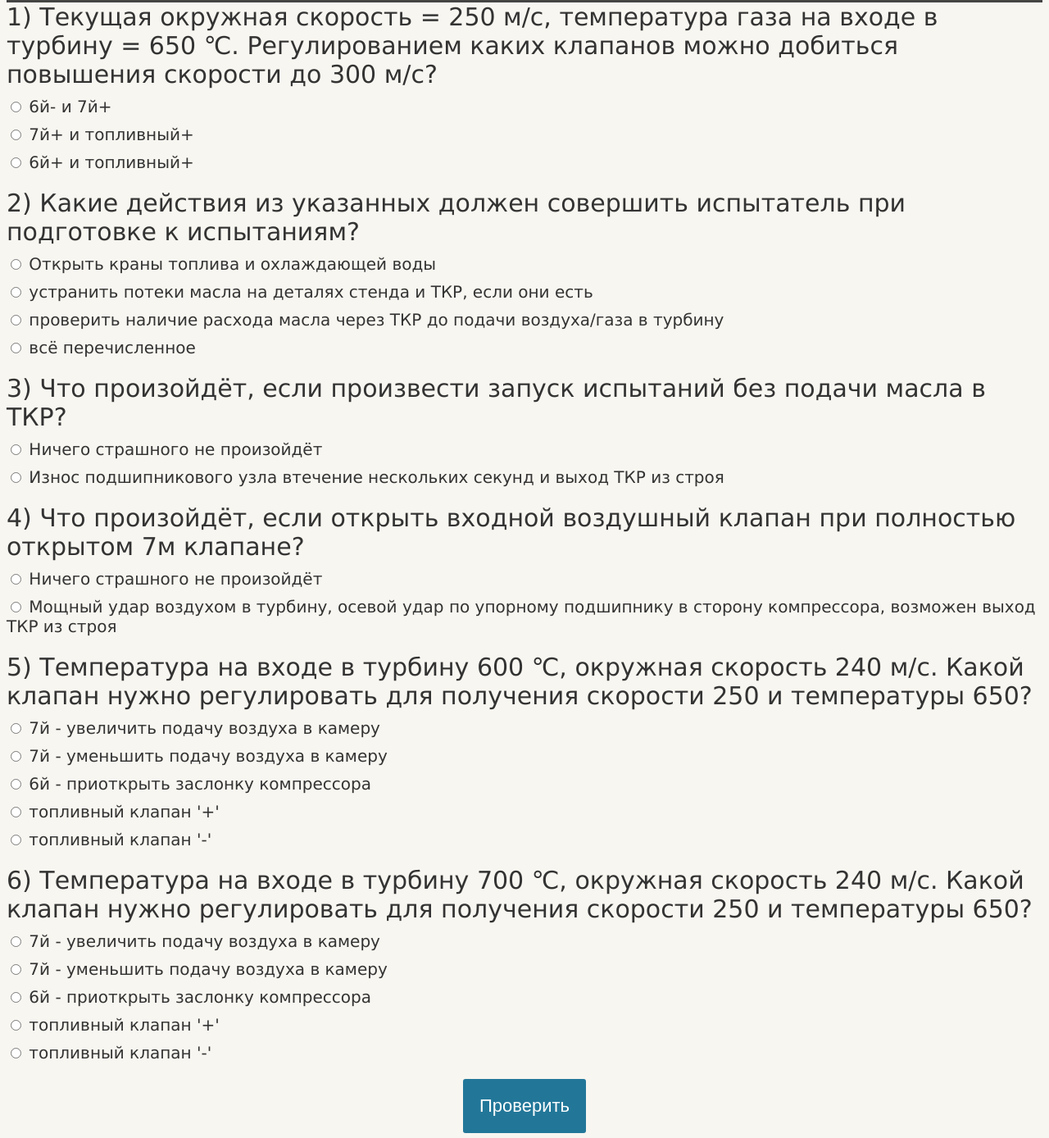
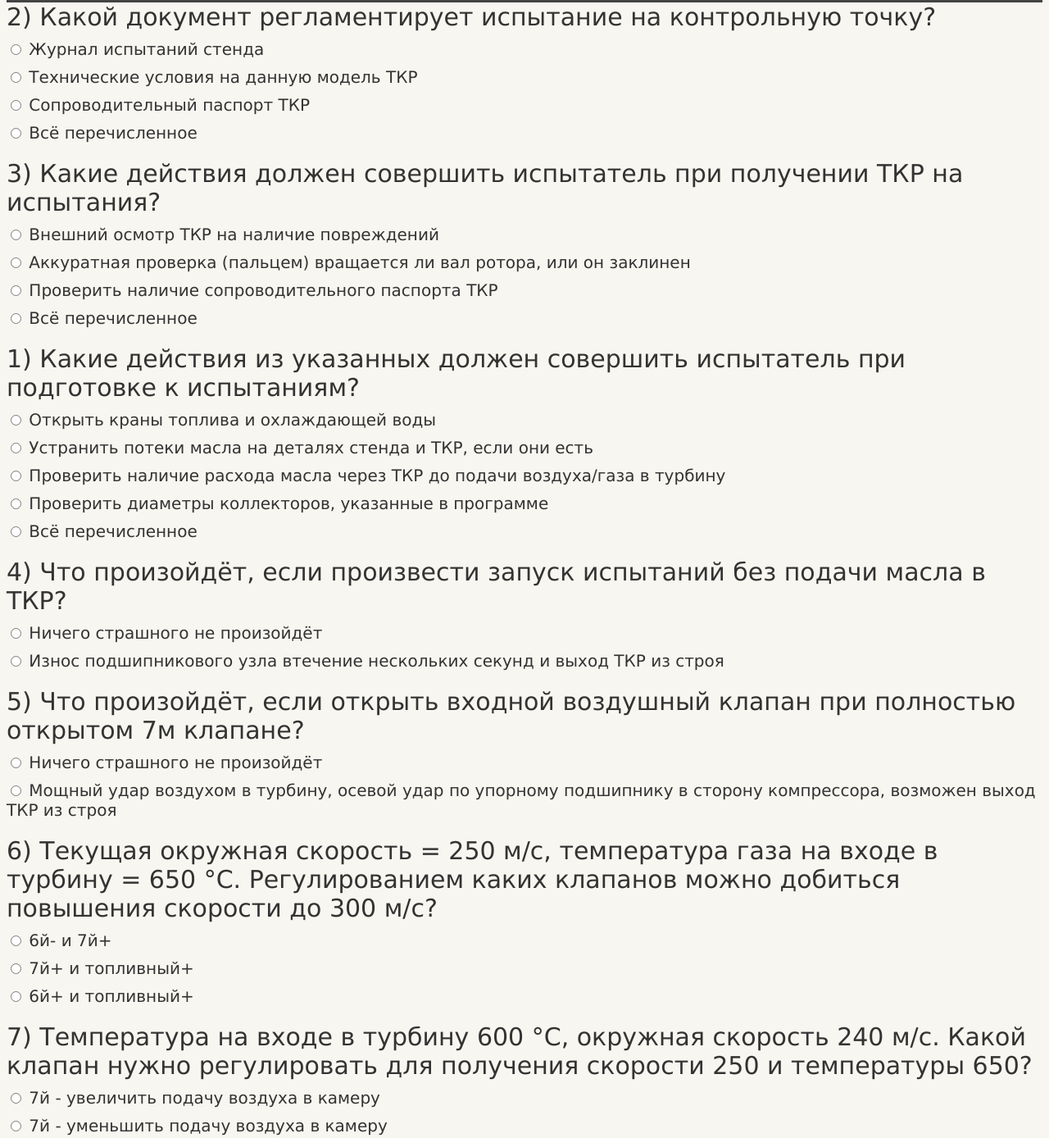
Before and after one commit to ispcenter/ispitatel_exam, a plain HTML site: page index.html in a window 1280 px wide. Shown: the part 49-1437 px from the top of the page at 82% size. Drawn offline with nearby package versions, Linux system fonts and the light colour scheme.

Commit message:
обновление

```diff
--- a/questions.js
+++ b/questions.js
@@ -1,6 +1,59 @@
 const myQuestions = [
+
+    // общая теория
   {
-    question: "1) Текущая окружная скорость = 250 м/с, температура газа на входе в турбину = 650 ℃. Регулированием каких клапанов можно добиться повышения скорости до 300 м/с?",
+    question: "2) Какой документ регламентирует испытание на контрольную точку?",
+    answers: {
+      a: "Журнал испытаний стенда",
+      b: "Технические условия на данную модель ТКР",
+      c: "Сопроводительный паспорт ТКР",
+      d: "Всё перечисленное"
+    },
+    correctAnswer: "b"
+  },
+  {
+    question: "3) Какие действия должен совершить испытатель при получении ТКР на испытания?",
+    answers: {
+      a: "Внешний осмотр ТКР на наличие повреждений",
+      b: "Аккуратная проверка (пальцем) вращается ли вал ротора, или он заклинен",
+      c: "Проверить наличие сопроводительного паспорта ТКР",
+      d: "Всё перечисленное"
+    },
+    correctAnswer: "d"
+  },
+
+  // подготовка к испытаниям
+  {
+    question: "1) Какие действия из указанных должен совершить испытатель при подготовке к испытаниям?",
+    answers: {
+      a: "Открыть краны топлива и охлаждающей воды",
+      b: "Устранить потеки масла на деталях стенда и ТКР, если они есть",
+      c: "Проверить наличие расхода масла через ТКР до подачи воздуха/газа в турбину",
+      d: "Проверить диаметры коллекторов, указанные в программе",
+      e: "Всё перечисленное"
+    },
+    correctAnswer: "e"
+  },
+  {
+    question: "4) Что произойдёт, если произвести запуск испытаний без подачи масла в ТКР?",
+    answers: {
+      a: "Ничего страшного не произойдёт",
+      b: "Износ подшипникового узла втечение нескольких секунд и выход ТКР из строя"
+    },
+    correctAnswer: "b"
+  },
+  {
+    question: "5) Что произойдёт, если открыть входной воздушный клапан при полностью открытом 7м клапане?",
+    answers: {
+      a: "Ничего страшного не произойдёт",
+      b: "Мощный удар воздухом в турбину, осевой удар по упорному подшипнику в сторону компрессора, возможен выход ТКР из строя"
+    },
+    correctAnswer: "b"
+  },
+
+  // задачник
+  {
+    question: "6) Текущая окружная скорость = 250 м/с, температура газа на входе в турбину = 650 °С. Регулированием каких клапанов можно добиться повышения скорости до 300 м/с?",
     answers: {
       a: "6й- и 7й+",
       b: "7й+ и топливный+",
@@ -9,50 +62,24 @@ const myQuestions = [
     correctAnswer: "b"
   },
   {
-    question: "2) Какие действия из указанных должен совершить испытатель при подготовке к испытаниям?",
+    question: "7) Температура на входе в турбину 600 °С, окружная скорость 240 м/с. Какой клапан нужно регулировать для получения скорости 250 и температуры 650?",
     answers: {
-      a: "Открыть краны топлива и охлаждающей воды",
-      b: "устранить потеки масла на деталях стенда и ТКР, если они есть",
-      c: "проверить наличие расхода масла через ТКР до подачи воздуха/газа в турбину",
-      d: "всё перечисленное"
+      a: "7й - увеличить подачу воздуха в камеру",
+      b: "7й - уменьшить подачу воздуха в камеру",
+      c: "6й - приоткрыть заслонку компрессора",
+      d: "Топливный клапан '+'",
+      e: "Топливный клапан '-'",
     },
     correctAnswer: "d"
   },
   {
-    question: "3) Что произойдёт, если произвести запуск испытаний без подачи масла в ТКР?",
-    answers: {
-      a: "Ничего страшного не произойдёт",
-      b: "Износ подшипникового узла втечение нескольких секунд и выход ТКР из строя"
-    },
-    correctAnswer: "b"
-  },
-  {
-    question: "4) Что произойдёт, если открыть входной воздушный клапан при полностью открытом 7м клапане?",
-    answers: {
-      a: "Ничего страшного не произойдёт",
-      b: "Мощный удар воздухом в турбину, осевой удар по упорному подшипнику в сторону компрессора, возможен выход ТКР из строя"
-    },
-    correctAnswer: "b"
-  },
-  {
-    question: "5) Температура на входе в турбину 600 ℃, окружная скорость 240 м/с. Какой клапан нужно регулировать для получения скорости 250 и температуры 650?",
+    question: "8) Температура на входе в турбину 700 °С, окружная скорость 240 м/с. Какой клапан нужно регулировать для получения скорости 250 и температуры 650?",
     answers: {
       a: "7й - увеличить подачу воздуха в камеру",
       b: "7й - уменьшить подачу воздуха в камеру",
       c: "6й - приоткрыть заслонку компрессора",
-      d: "топливный клапан '+'",
-      e: "топливный клапан '-'",
-    },
-    correctAnswer: "d"
-  },
-  {
-    question: "6) Температура на входе в турбину 700 ℃, окружная скорость 240 м/с. Какой клапан нужно регулировать для получения скорости 250 и температуры 650?",
-    answers: {
-      a: "7й - увеличить подачу воздуха в камеру",
-      b: "7й - уменьшить подачу воздуха в камеру",
-      c: "6й - приоткрыть заслонку компрессора",
-      d: "топливный клапан '+'",
-      e: "топливный клапан '-'",
+      d: "Топливный клапан '+'",
+      e: "Топливный клапан '-'",
     },
     correctAnswer: "a"
   }
--- a/style.css
+++ b/style.css
@@ -16,6 +16,7 @@ h1{
   background-color: #444;
   color: #fff;
 }
+h1 > a {text-decoration: none; color: inherit;}
 .question{
 	text-align: left;
   font-size: 30px;
```
